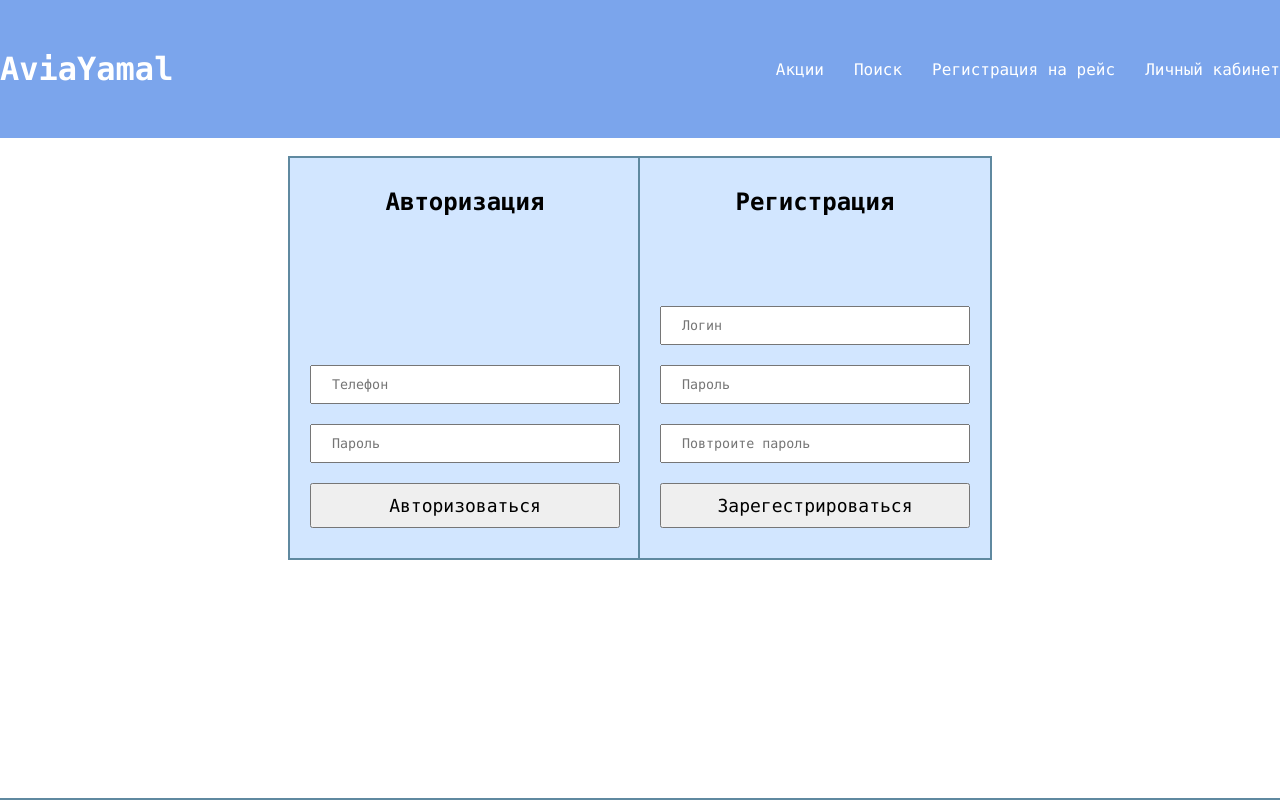
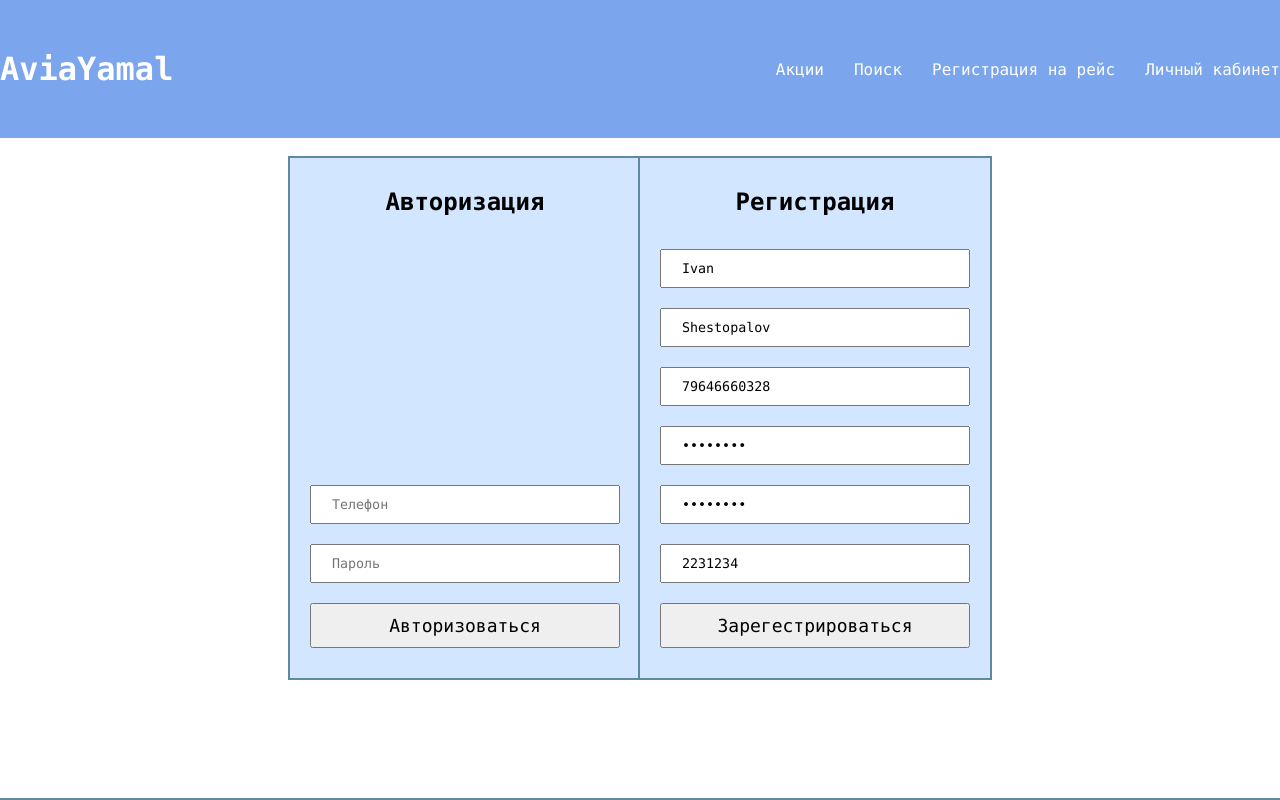
Before and after one commit to hotveyn/Avia-frontend, a Vue app: page /auth in a window 1280 px wide. Shown: the top 800 px of the page. Built offline with nearby package versions, Linux system fonts and the light colour scheme.

Commit message:
feat: Добавление формы регистрации

```diff
--- a/src/pages/AuthPage.vue
+++ b/src/pages/AuthPage.vue
@@ -29,19 +29,40 @@
         <h2>Регистрация</h2>
         <form>
           <input
+              v-model.trim="firstNameReg"
               class="reg__inp inp"
               type="text"
-              placeholder="Логин"
+              placeholder="Имя"
           >
           <input
+              v-model.trim="lastNameReg"
+              class="reg__inp inp"
+              type="text"
+              placeholder="Фамилия"
+          >
+          <input
+              v-model.trim="phoneReg"
+              class="reg__inp inp"
+              type="text"
+              placeholder="Телефон"
+          >
+          <input
+              v-model.trim="passwordReg"
               class="reg__inp inp"
               type="password"
               placeholder="Пароль"
           >
           <input
+              v-model.trim="passwordRepeatReg"
               class="reg__inp inp"
               type="password"
-              placeholder="Повтроите пароль"
+              placeholder="Повторите пароль"
+          >
+          <input
+              v-model.trim="documentNumberReg"
+              class="reg__inp inp"
+              type="number"
+              placeholder="Номер документа"
           >
           <button
               @click.prevent="reg()"
@@ -58,10 +79,21 @@
 
 <script setup lang="ts">
 
+import Router from "@/routes/router";
 import {ref} from "vue";
+import {useRouter} from "vue-router";
+
+const route = useRouter();
 
 let passwordLog = ref<string>("");
 let phoneLog = ref<string>("");
+
+let phoneReg = ref<number>(79646660328);
+let passwordReg = ref<string>("password");
+let passwordRepeatReg = ref<string>("password");
+let firstNameReg = ref<string>("Ivan");
+let lastNameReg = ref<string>("Shestopalov");
+let documentNumberReg = ref<number>(2231234);
 
 async function auth() {
   if (!(passwordLog.value && phoneLog.value)) {
@@ -73,7 +105,7 @@ async function auth() {
     const response = await fetch("http://127.0.0.1:8000/api/login", {
       method: "POST",
       headers: {
-        "Content-Type": "application/json"
+        "Content-Type": "application/json",
       },
       body: JSON.stringify({
         "phone": phoneLog.value,
@@ -81,20 +113,53 @@ async function auth() {
       }),
     });
 
-    if (!response.ok){
-      throw new Error("Пошёл нахуй быдло")
-    }else{
-
+    if (!response.ok) {
+      throw new Error("Пошёл нахуй быдло");
+    } else {
+      const data = await response.json();
+      localStorage.setItem("token", data.data.token);
+      await route.push({name: "home"});
     }
-    const data = await response.json()
-    console.log(data);
 
   } catch (error) {
-    console.log("ошибка")
+    console.log("ошибка");
   }
 
 }
 
+async function reg() {
+  if (phoneReg.value &&
+      passwordReg.value &&
+      passwordRepeatReg.value &&
+      firstNameReg.value &&
+      lastNameReg.value &&
+      documentNumberReg.value &&
+      (passwordReg.value === passwordRepeatReg.value)) {
+
+    let formData = {
+      "document_number": documentNumberReg.value,
+      "first_name": firstNameReg.value,
+      "last_name": lastNameReg.value,
+      "password": passwordReg.value,
+      "phone": phoneReg.value,
+    };
+
+    const response = await fetch("http://127.0.0.1:8000/api/register", {
+      method: "POST",
+      headers: {
+        'Content-Type': 'application/json'
+      },
+      body: JSON.stringify(formData),
+    });
+
+    if (!response.ok) {
+      let data = await response.json();
+      console.log(data.error);
+    }
+  } else {
+    console.log("заполните все поля");
+  }
+}
 </script>
 
 <style scoped lang="scss">
@@ -111,7 +176,8 @@ async function auth() {
     .auth-from {
       background-color: $myLightBlue;
       width: 50%;
-      min-height: 400px;
+      min-height: 520px;
+      height: 100%;
       padding: 30px 20px;
       outline: 2px solid $myDarkBlue;
       @include myFlex();
```
